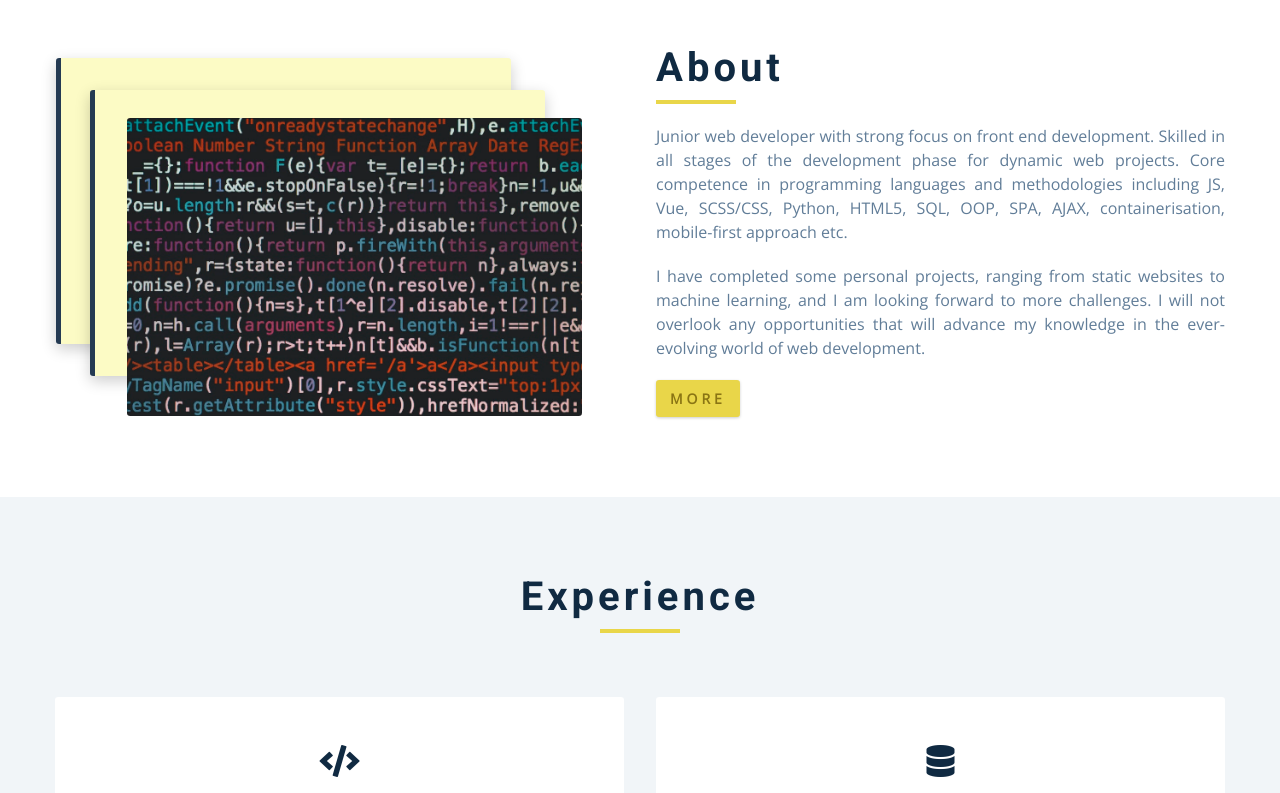
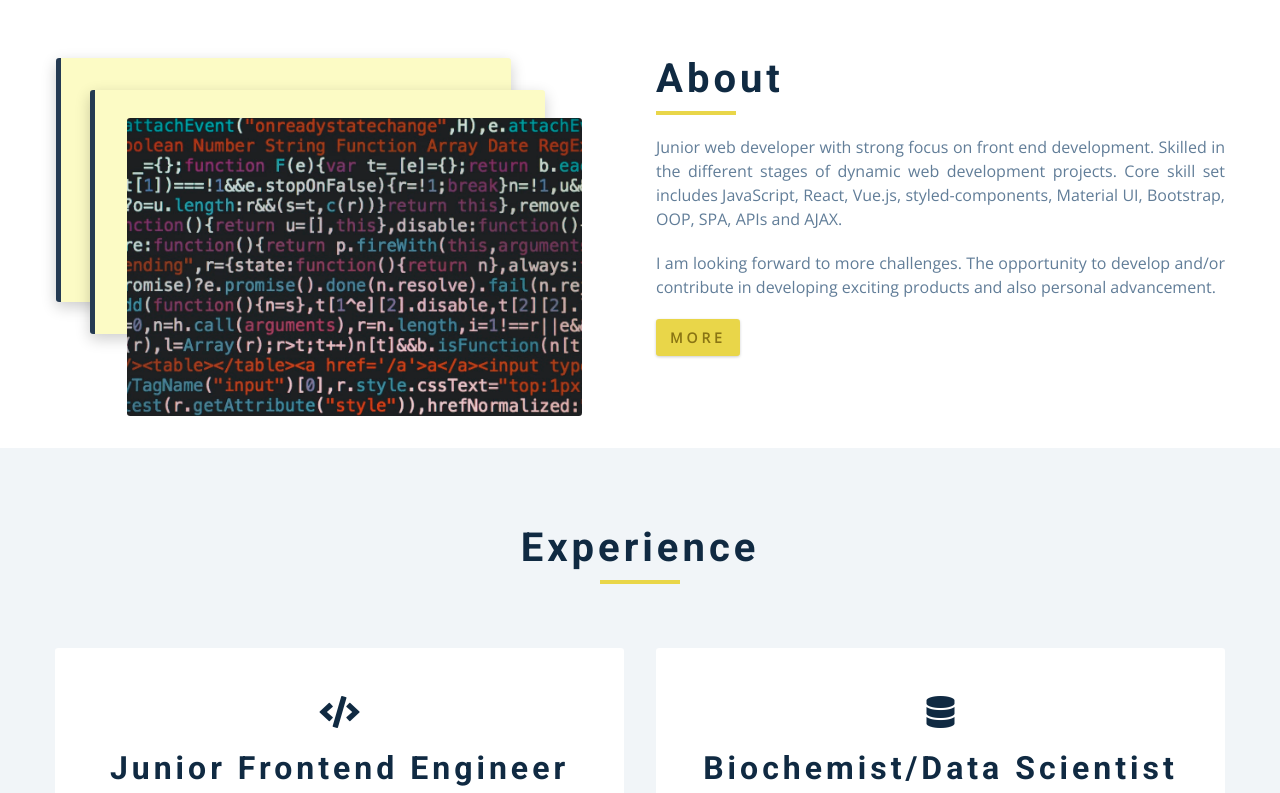
Before and after one commit to benkinase/personal, a plain HTML site: page index.html in a window 1280 px wide. Shown: the part 800-1593 px from the top of the page. Drawn offline with nearby package versions, Linux system fonts and the light colour scheme.

Commit message:
Update index.html

```diff
--- a/index.html
+++ b/index.html
@@ -186,17 +186,15 @@
           <div class="about-content">
             <p>
               Junior web developer with strong focus on front end development.
-              Skilled in all stages of the development phase for dynamic web
-              projects. Core competence in programming languages and
-              methodologies including JS, Vue, SCSS/CSS, Python, HTML5, SQL,
-              OOP, SPA, AJAX, containerisation, mobile-first approach etc.
+              Skilled in the different stages of dynamic web development
+              projects. Core skill set includes JavaScript, React, Vue.js,
+              styled-components, Material UI, Bootstrap, OOP, SPA, APIs and
+              AJAX.
             </p>
             <p>
-              I have completed some personal projects, ranging from static
-              websites to machine learning, and I am looking forward to more
-              challenges. I will not overlook any opportunities that will
-              advance my knowledge in the ever-evolving world of web
-              development.
+              I am looking forward to more challenges. The opportunity to
+              develop and/or contribute in developing exciting products and also
+              personal advancement.
             </p>
           </div>
           <div class="about-btn">
@@ -221,7 +219,7 @@
           <h4>Junior Frontend Engineer</h4>
           <div class="underline"></div>
           <p>KeeEesCee Consulting, Jos, NIGERIA</p>
-          <p>2015 -2016</p>
+          <p>2015 - 2016</p>
           <ul class="top-skills">
             <li>Wireframing</li>
             <li>Implementation of user-friendly interfaces</li>
@@ -351,7 +349,7 @@
                 </li>
                 <li>
                   <i class="fas fa-check-square"></i> Single page web
-                  application
+                  application with react and vue.js
                 </li>
                 <li>
                   <i class="fas fa-check-square"></i> Server-side authentication
```
